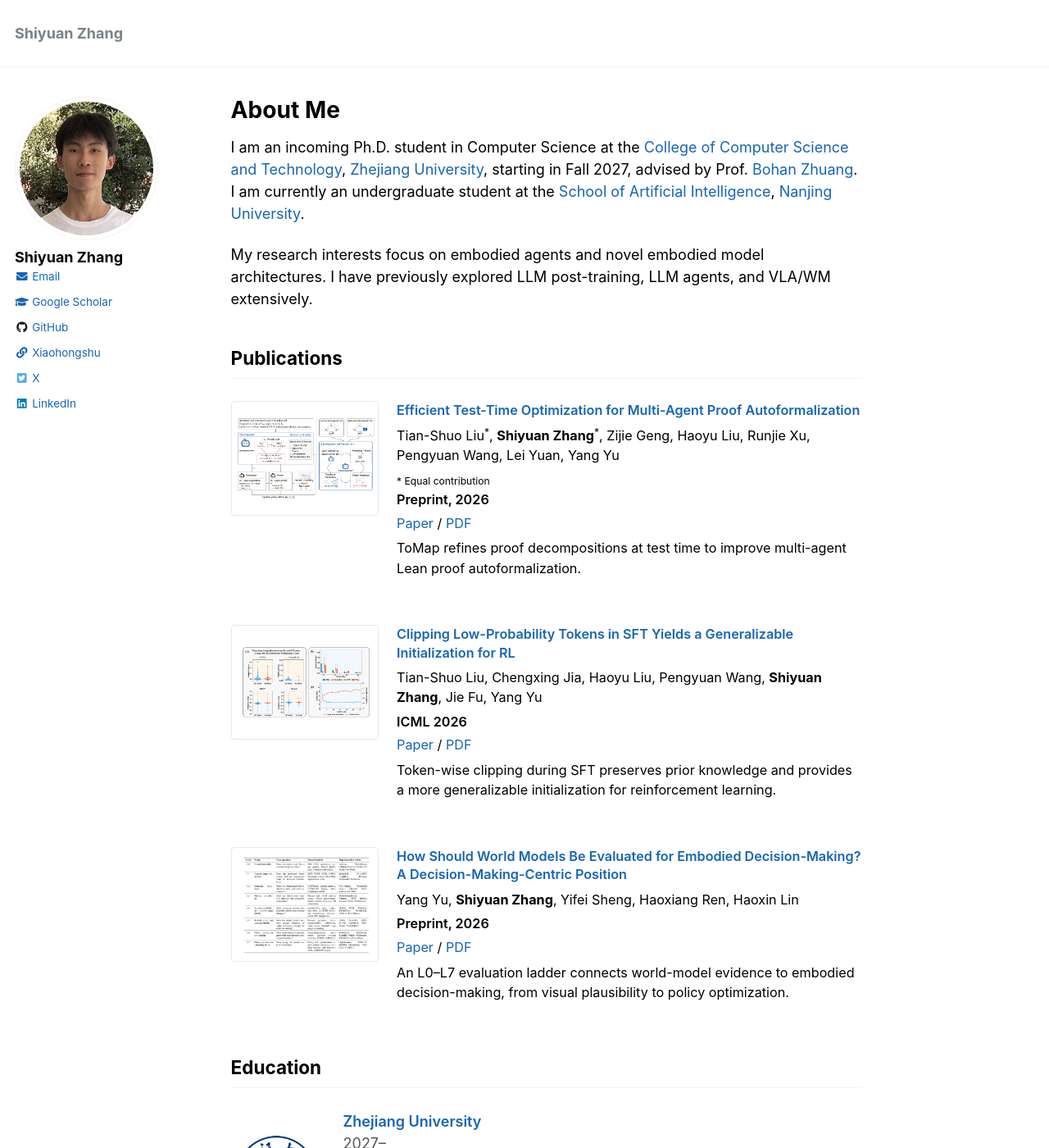
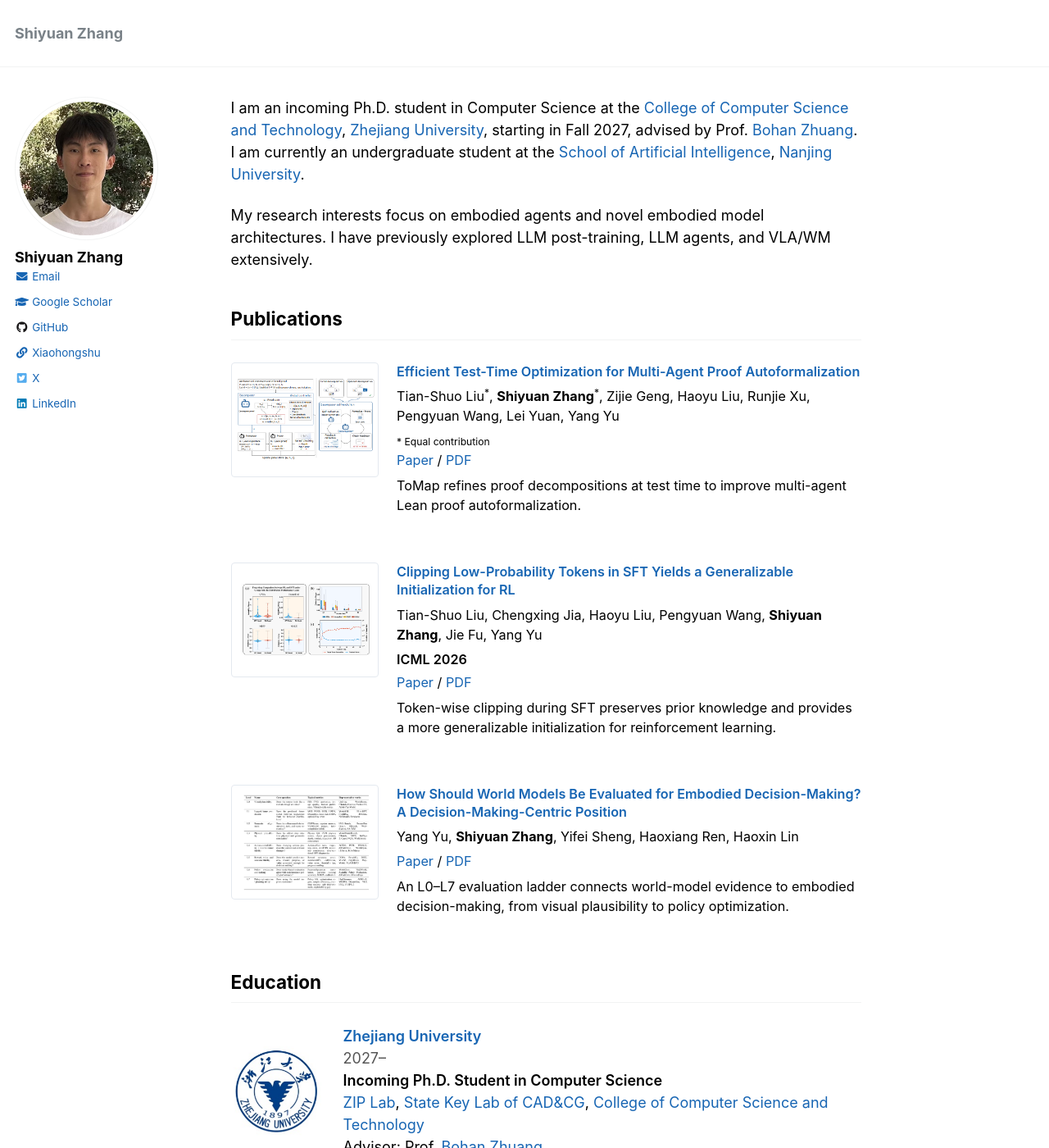
Before and after one commit to shiyuanzhang/shiyuanzhang.github.io, a Jekyll site: the page built from _pages/about.md, in a window 1280 px wide and 1400 px high. Shown: the whole window at 82% size. Built offline with Jekyll 4.4.1, drawn with Linux system fonts in a browser that asks for light colours.

Commit message:
Show biography directly and simplify publication venue labels

```diff
--- a/_data/publications.yml
+++ b/_data/publications.yml
@@ -1,7 +1,6 @@
 - title: "Efficient Test-Time Optimization for Multi-Agent Proof Autoformalization"
   authors: "Tian-Shuo Liu<sup>*</sup>, **Shiyuan Zhang**<sup>*</sup>, Zijie Geng, Haoyu Liu, Runjie Xu, Pengyuan Wang, Lei Yuan, Yang Yu"
   contribution_note: "* Equal contribution"
-  venue: "Preprint, 2026"
   image: "/images/publications/tomap.png"
   paper_url: "https://arxiv.org/abs/2607.11307"
   pdf_url: "https://arxiv.org/pdf/2607.11307"
@@ -17,7 +16,6 @@
 
 - title: "How Should World Models Be Evaluated for Embodied Decision-Making? A Decision-Making-Centric Position"
   authors: "Yang Yu, **Shiyuan Zhang**, Yifei Sheng, Haoxiang Ren, Haoxin Lin"
-  venue: "Preprint, 2026"
   image: "/images/publications/world-model-evaluation.png"
   paper_url: "https://arxiv.org/abs/2606.15032"
   pdf_url: "https://arxiv.org/pdf/2606.15032"
--- a/_includes/publications.html
+++ b/_includes/publications.html
@@ -7,7 +7,7 @@
     <div class="publication-entry__title"><a href="{{ paper.paper_url | escape }}">{{ paper.title | escape }}</a></div>
     <div class="publication-entry__authors">{{ paper.authors | markdownify }}</div>
     {% if paper.contribution_note %}<div class="publication-entry__contribution"><small>{{ paper.contribution_note | escape }}</small></div>{% endif %}
-    <div class="publication-entry__venue">{{ paper.venue | escape }}</div>
+    {% if paper.venue %}<div class="publication-entry__venue">{{ paper.venue | escape }}</div>{% endif %}
     <div class="publication-entry__links"><a href="{{ paper.paper_url | escape }}">Paper</a> <span aria-hidden="true">/</span> <a href="{{ paper.pdf_url | escape }}">PDF</a></div>
     <p class="publication-entry__summary">{{ paper.summary | escape }}</p>
   </div>
--- a/_pages/about.md
+++ b/_pages/about.md
@@ -8,10 +8,8 @@
   - /about.html
 ---
 
-# About Me
+I am an incoming Ph.D. student in Computer Science at the [College of Computer Science and Technology](https://www.en.cs.zju.edu.cn/), [Zhejiang University](https://www.zju.edu.cn/english/), starting in Fall 2027, advised by Prof. [Bohan Zhuang](https://bohanzhuang.github.io/). I am currently an undergraduate student at the [School of Artificial Intelligence](https://ai.nju.edu.cn/), [Nanjing University](https://www.nju.edu.cn/en/).
 {: #about-me}
-
-I am an incoming Ph.D. student in Computer Science at the [College of Computer Science and Technology](https://www.en.cs.zju.edu.cn/), [Zhejiang University](https://www.zju.edu.cn/english/), starting in Fall 2027, advised by Prof. [Bohan Zhuang](https://bohanzhuang.github.io/). I am currently an undergraduate student at the [School of Artificial Intelligence](https://ai.nju.edu.cn/), [Nanjing University](https://www.nju.edu.cn/en/).
 
 My research interests focus on embodied agents and novel embodied model architectures. I have previously explored LLM post-training, LLM agents, and VLA/WM extensively.
 
```
